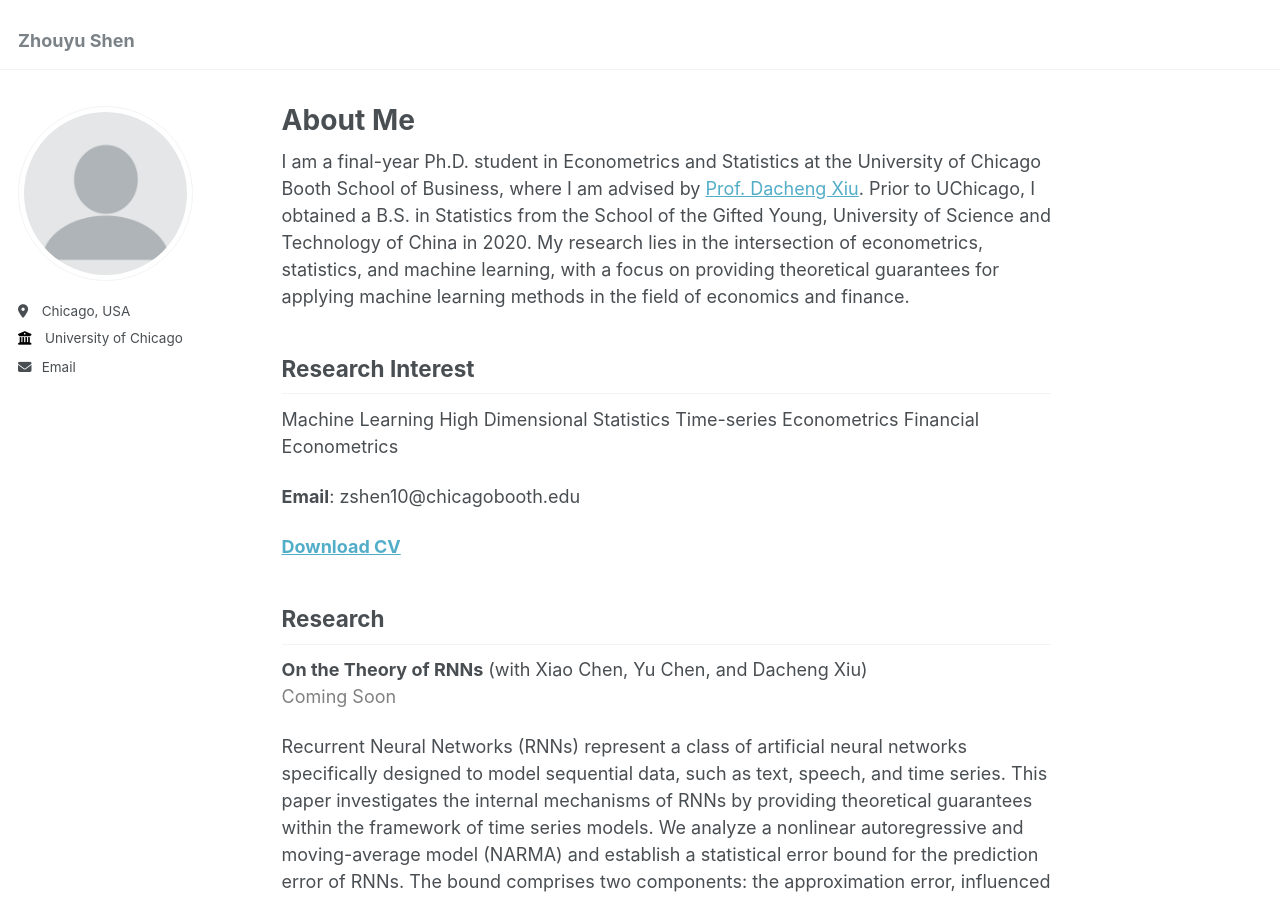
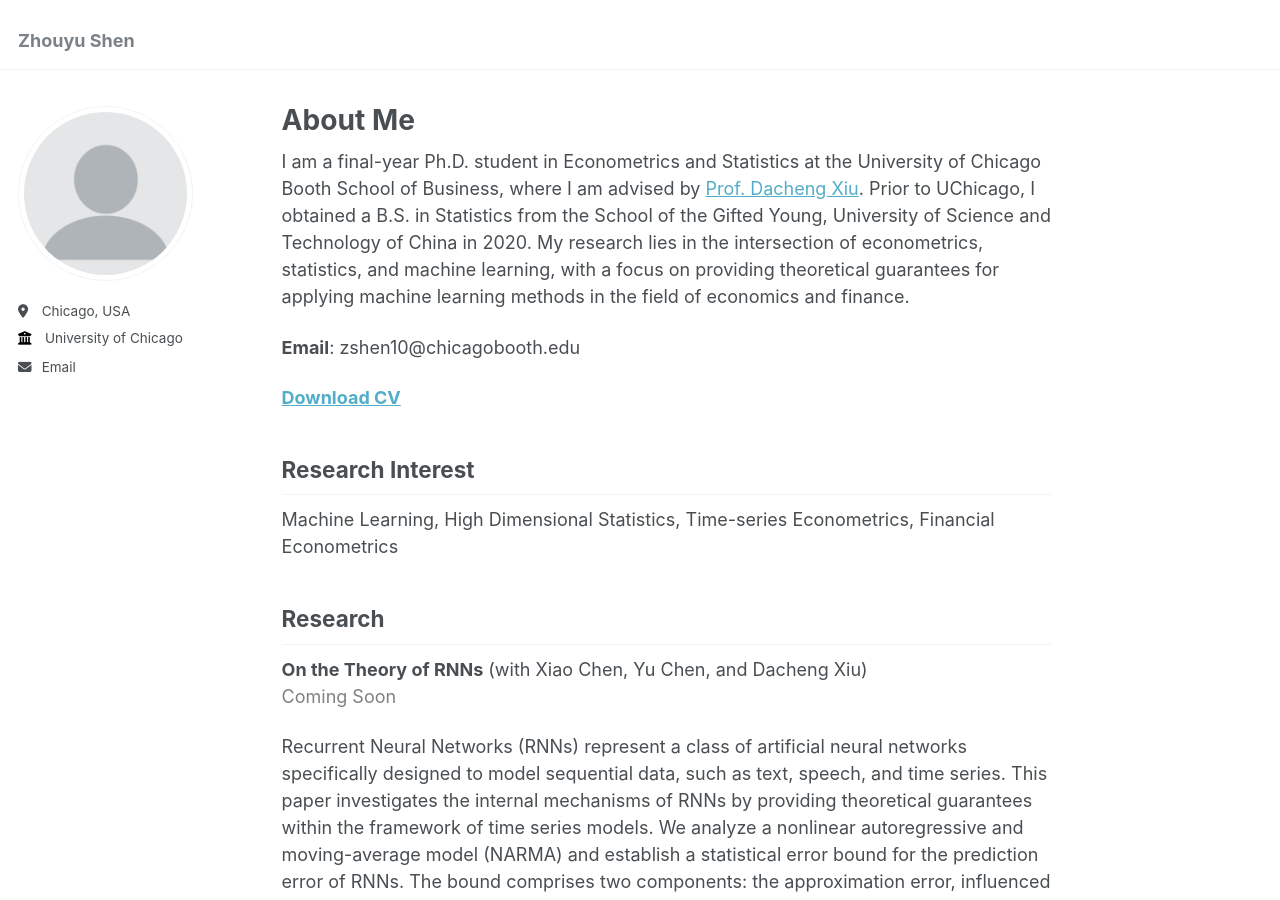
Before and after one commit to szyu123/zhouyushen, a Jekyll site: the page built from _pages/about.md, in a window 1280 px wide and 900 px high. Built offline with Jekyll 4.4.1, drawn with Linux system fonts in a browser that asks for light colours.

```diff
--- a/_pages/about.md
+++ b/_pages/about.md
@@ -9,15 +9,12 @@ redirect_from:
 
 I am a final-year Ph.D. student in Econometrics and Statistics at the University of Chicago Booth School of Business, where I am advised by [Prof. Dacheng Xiu](https://dachxiu.chicagobooth.edu/). Prior to UChicago, I obtained a B.S. in Statistics from the School of the Gifted Young, University of Science and Technology of China in 2020. My research lies in the intersection of econometrics, statistics, and machine learning, with a focus on providing theoretical guarantees for applying machine learning methods in the field of economics and finance.
 
-## Research Interest
-Machine Learning
-High Dimensional Statistics
-Time-series Econometrics
-Financial Econometrics
-
 **Email**: zshen10@chicagobooth.edu
 
 **[Download CV](_pages/CV.pdf)**
+
+## Research Interest
+Machine Learning, High Dimensional Statistics, Time-series Econometrics, Financial Econometrics
 
 ## Research
 **On the Theory of RNNs** (with Xiao Chen, Yu Chen, and Dacheng Xiu)
```
